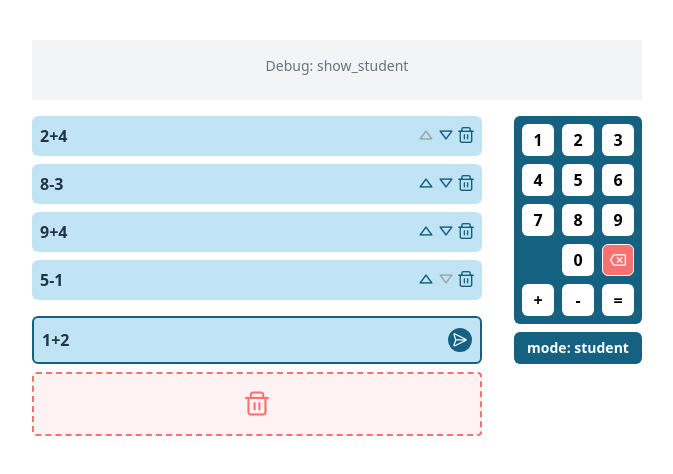
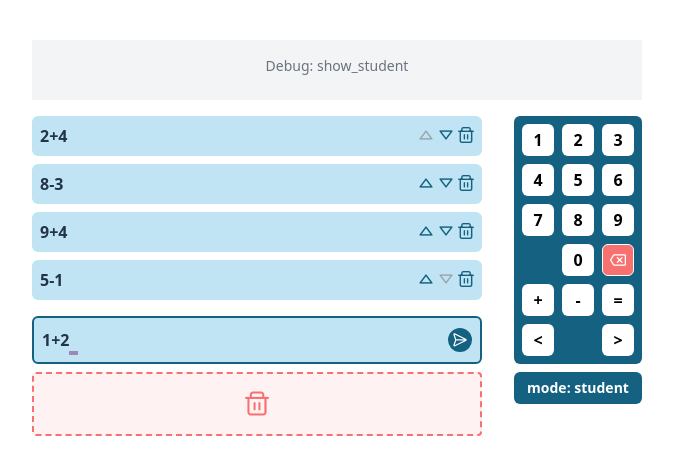
Before and after one commit to quark-s/PIKAS-EK, a Vue app: page / in a window 1280 px wide. Shown: the part 162-636 px from the top of the page, without its empty margins (303-976 px from the left). Built offline with nearby package versions, Linux system fonts and the light colour scheme.

Commit message:
feat: fake input: cursor

```diff
--- a/src/App.vue
+++ b/src/App.vue
@@ -22,15 +22,16 @@ import 'primeicons/primeicons.css'
   // const newItem = ref('')
   const selectedItem = ref(null)
   let inputRef = ref('1+2')
+  let fakeInputComponent = ref(null)
   let deletedItems = ref([])
   let displayMode = ref('student') // 'student' or 'teacher'
   let refDebugIbMsg = ref('');
 
-  const addItem = () => {
-    if (inputRef.value.trim() === '') {
+  const addItem = (inputValue) => {
+    if (inputValue.trim() === '') {
       return
     }
-    listRef.value.addItem({ content: inputRef.value })
+    listRef.value.addItem({ content: inputValue })
   }
 
   const setSelectedItem = (item) => {
@@ -52,17 +53,28 @@ import 'primeicons/primeicons.css'
     if(e.includes('btn_')){
       const btn = e.split('_')[1]
       if(btn.includes('backspace')){
-        inputRef.value = inputRef.value.slice(0, -1)
+        // inputRef.value = inputRef.value.slice(0, -1)
+        fakeInputComponent.value.backspace()
       } else if(btn.includes('clear')){
         inputRef.value = ''
       } else if(btn.includes('result')){
-        inputRef.value = inputRef.value + '='
+        // inputRef.value = inputRef.value + '='
+        fakeInputComponent.value.sendChar('=')
       } else if(btn.includes('plus')){
-        inputRef.value = inputRef.value + '+'
+        // inputRef.value = inputRef.value + '+'
+        fakeInputComponent.value.sendChar('+')
       } else if(btn.includes('minus')){
-        inputRef.value = inputRef.value + '-'
-      } else {
-        inputRef.value = inputRef.value + ''+btn
+        // inputRef.value = inputRef.value + '-'
+        fakeInputComponent.value.sendChar('-')
+      }
+      else if(btn.includes('right')) {
+        fakeInputComponent.value.moveCursorNext()
+      } else if(btn.includes('left')) {
+        fakeInputComponent.value.moveCursorPrev()
+      }
+      else {
+        // inputRef.value = inputRef.value + ''+btn
+        fakeInputComponent.value.sendChar(btn)
       }
     }
     else if(e.includes('show_')) {
@@ -100,7 +112,7 @@ import 'primeicons/primeicons.css'
         </div>
       </div>
       <!-- <input v-model="newItem" @keyup.enter="addItem()" placeholder="Add new item" /> -->
-      <FakeInput :content="inputRef" @save="addItem()" />
+      <FakeInput ref="fakeInputComponent" :content="inputRef" @save="addItem" />
 
       <!-- trashbin -->
       <draggable
--- a/src/components/FakeInput.vue
+++ b/src/components/FakeInput.vue
@@ -1,24 +1,86 @@
 <script setup>
-    import { defineProps } from 'vue'
+import { ref, computed, watch, defineExpose } from 'vue'
 
-    defineProps({
+const props = defineProps({
     content: {
         type: String,
         default: '1+1'
     }
-    });
-    const emit = defineEmits(['save'])
+})
+const emit = defineEmits(['save', 'update:content'])
 
-        // const emit = defineEmits(['button-pressed'])
-        // Add your script logic here
+// Internal state
+const value = ref(props.content)
+const cursor = ref(0)
+
+// Keep value in sync with prop
+watch(() => props.content, (val) => {
+    value.value = val
+    // if (cursor.value > val.length) cursor.value = val.length
+    cursor.value = val.length
+    console.log('Content updated:', val, 'Cursor:', cursor.value)
+}, { immediate: true, deep: true })
+
+// Rendered string with cursor
+const rendered = computed(() => {
+    const chars = value.value.split('')
+    if (cursor.value < 0 || cursor.value > chars.length) {
+        return value.value // Fallback to original value if cursor is out of bounds
+    }
+    // Insert cursor span at the current cursor position
+    chars.splice(cursor.value, 1, '<span class="border-b-4 border-accent2 text-accent2 animate-pulse">'+ (value.value[cursor.value] ? value.value[cursor.value] : '&nbsp;&nbsp;') +'</span>')
+    return chars.join('')
+})
+
+function sendChar(char) {
+    let arr = value.value.split('')
+    if (cursor.value < arr.length) {
+        arr[cursor.value] = char
+    } else {
+        arr.push(char)
+    }
+    value.value = arr.join('')
+    cursor.value = Math.min(cursor.value + 1, value.value.length)
+    emit('update:content', value.value)
+}
+
+function moveCursorNext() {
+    if (cursor.value < value.value.length) cursor.value++
+}
+function moveCursorPrev() {
+    if (cursor.value > 0) cursor.value--
+}
+function backspace() {
+    if (cursor.value > 0) {
+        let arr = value.value.split('')
+        if (cursor.value == arr.length) {
+            arr.splice(cursor.value - 1, 1)
+        }
+        else if (cursor.value < arr.length) {
+            arr.splice(cursor.value - 1, 2)
+        }
+        else {
+            arr.pop()
+        }
+        value.value = arr.join('')
+        cursor.value--
+        emit('update:content', value.value)
+    }
+}
+
+function save() {
+    emit('save', value.value)
+}
+
+defineExpose({ sendChar, moveCursorNext, moveCursorPrev, backspace })
 </script>
 
 <template>
   <div class="bg-accent1-lighter rounded-md p-2 border-2 border-accent1 min-h-12 flex items-center">
-        <div class="flex-1 font-bold text-left">
-            {{ content.toString() }}
+    <div class="flex-1 font-bold text-left select-none">
+      <span v-html="rendered" />
     </div>
-        <div @click="emit('save')" class="rounded-full bg-accent1 text-white h-6 w-6 flex items-center justify-center cursor-pointer text-center pt-1 pr-1 rotate-45">
+    <div @click="save" class="rounded-full bg-accent1 text-white h-6 w-6 flex items-center justify-center cursor-pointer text-center pt-1 pr-1 rotate-45">
       <i class="pi pi-send text-sm"></i>
     </div>
   </div>
--- a/src/components/Keyboard.vue
+++ b/src/components/Keyboard.vue
@@ -43,6 +43,9 @@
             <div @click="emit('button-pressed', 'btn_plus')" class="bg-white rounded-md text-black font-bold h-8 w-8 flex items-center justify-center cursor-pointer">+</div>
             <div @click="emit('button-pressed', 'btn_minus')" class="bg-white rounded-md text-black font-bold h-8 w-8 flex items-center justify-center cursor-pointer">-</div>
             <div @click="emit('button-pressed', 'btn_result')" class="bg-white rounded-md text-black font-bold h-8 w-8 flex items-center justify-center cursor-pointer">=</div>
+            <div @click="emit('button-pressed', 'btn_left')" class="bg-white rounded-md text-black font-bold h-8 w-8 flex items-center justify-center cursor-pointer"><</div>
+            <div class="h-8 w-8"></div>
+            <div @click="emit('button-pressed', 'btn_right')" class="bg-white rounded-md text-black font-bold h-8 w-8 flex items-center justify-center cursor-pointer">></div>
           </div>
           <div v-if="devmode" class="flex gap-2 text-sm">
             <div @click="toggleMode" class=" flex-1 bg-accent1 rounded-md p-2 text-white font-bold h-8 flex items-center justify-center cursor-pointer">mode: {{ displayMode }}</div>
```
Lines whose indentation alone changed are shown as unchanged.
